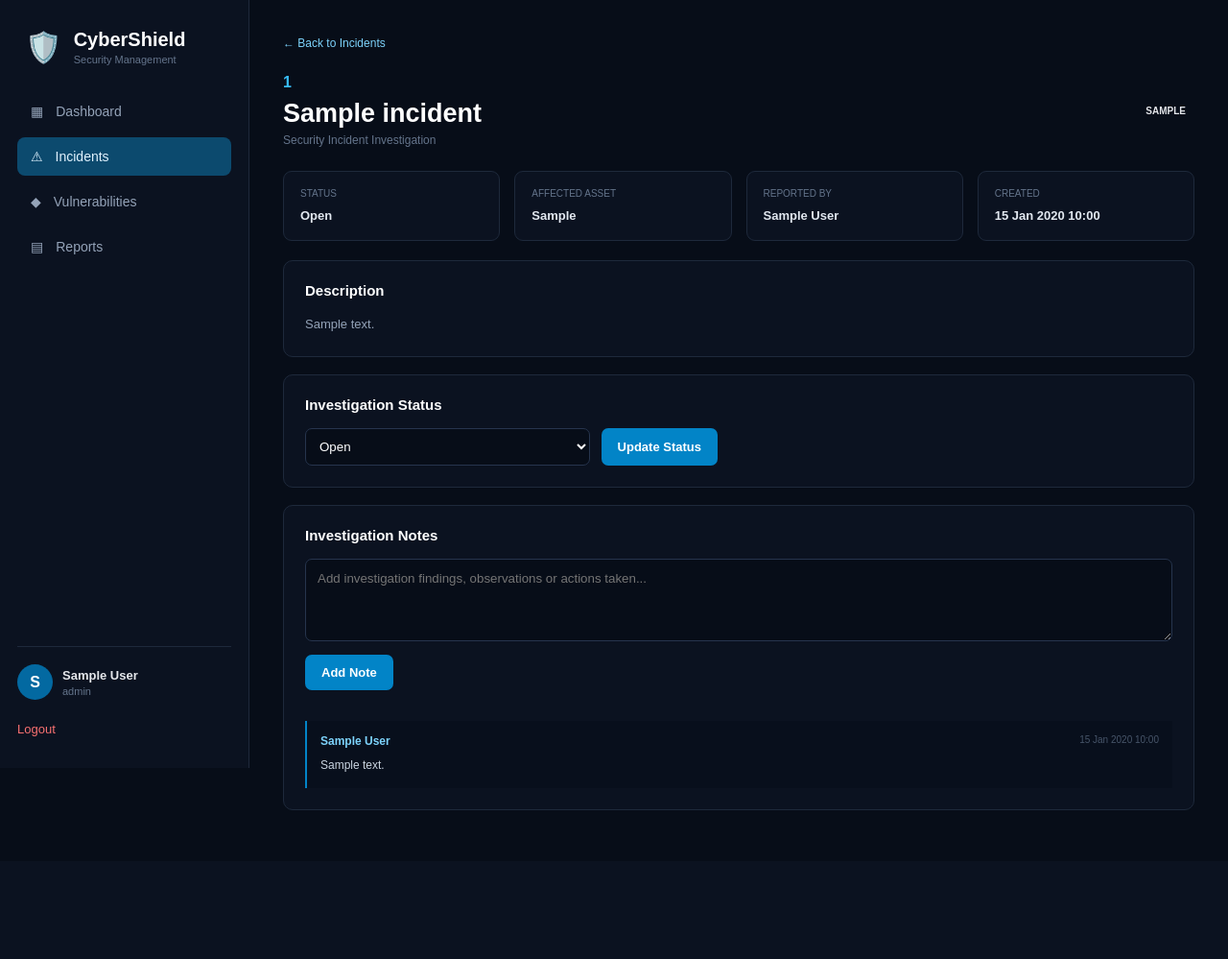
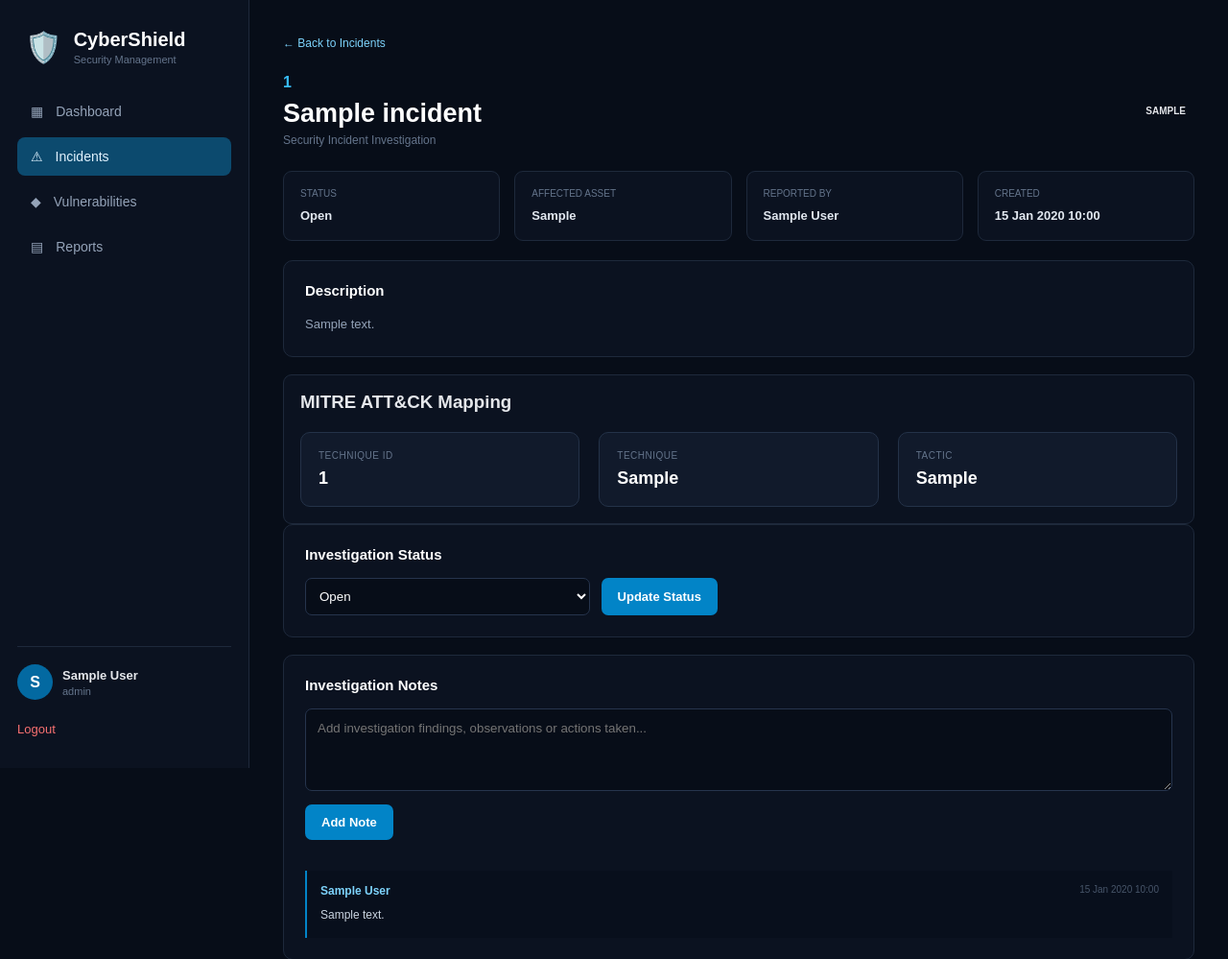
Before and after one commit to aleena-2507/CyberShield, a Flask app: page /incidents/1 in a window 1280 px wide. Shown: the top 999 px of the page at 96% size. Before the commit the page ends 844 px from the top, so only its background shows below. Run offline with Flask 3, Linux system fonts and the light colour scheme; a user stored in the database is signed in; tables that the repository leaves empty hold one stand-in row (values such as "Sample post").

Commit message:
mitre attack add

```diff
--- a/app.py
+++ b/app.py
@@ -44,6 +44,56 @@ app.config["SECRET_KEY"] = "cybershield-development-key"
 app.config["SQLALCHEMY_DATABASE_URI"] = "sqlite:///cybershield.db"
 app.config["SQLALCHEMY_TRACK_MODIFICATIONS"] = False
 
+MITRE_ATTACK = {
+    "T1566": {
+        "technique": "Phishing",
+        "tactic": "Initial Access"
+    },
+    "T1190": {
+        "technique": "Exploit Public-Facing Application",
+        "tactic": "Initial Access"
+    },
+    "T1110": {
+        "technique": "Brute Force",
+        "tactic": "Credential Access"
+    },
+    "T1059": {
+        "technique": "Command and Scripting Interpreter",
+        "tactic": "Execution"
+    },
+    "T1486": {
+        "technique": "Data Encrypted for Impact",
+        "tactic": "Impact"
+    },
+    "T1003": {
+        "technique": "OS Credential Dumping",
+        "tactic": "Credential Access"
+    },
+    "T1021": {
+        "technique": "Remote Services",
+        "tactic": "Lateral Movement"
+    },
+    "T1078": {
+        "technique": "Valid Accounts",
+        "tactic": "Defense Evasion"
+    },
+    "T1041": {
+        "technique": "Exfiltration Over C2 Channel",
+        "tactic": "Exfiltration"
+    },
+    "T1105": {
+        "technique": "Ingress Tool Transfer",
+        "tactic": "Command and Control"
+    },
+    "T1055": {
+        "technique": "Process Injection",
+        "tactic": "Defense Evasion"
+    },
+    "T1547": {
+        "technique": "Boot or Logon Autostart Execution",
+        "tactic": "Persistence"
+    }
+}
 
 # -------------------------
 # DATABASE
@@ -337,7 +387,7 @@ def create_incident():
         description = request.form.get("description", "").strip()
         affected_asset = request.form.get("affected_asset", "").strip()
         severity = request.form.get("severity", "").strip()
-
+        mitre_id = request.form.get("mitre_id")
         allowed_severities = ["Low", "Medium", "High", "Critical"]
 
         if not title or not description or not affected_asset:
@@ -347,6 +397,12 @@ def create_incident():
         if severity not in allowed_severities:
             flash("Please select a valid severity.", "error")
             return redirect(url_for("create_incident"))
+        mitre_technique = None
+        mitre_tactic = None
+
+        if mitre_id in MITRE_ATTACK:
+            mitre_technique = MITRE_ATTACK[mitre_id]["technique"]
+            mitre_tactic = MITRE_ATTACK[mitre_id]["tactic"]
 
         incident = Incident(
             title=title,
@@ -354,8 +410,14 @@ def create_incident():
             affected_asset=affected_asset,
             severity=severity,
             status="Open",
+
+            mitre_id=mitre_id,
+            mitre_technique=mitre_technique,
+            mitre_tactic=mitre_tactic,
+
             created_by=current_user.id
         )
+
 
         db.session.add(incident)
         db.session.flush()
@@ -375,7 +437,8 @@ def create_incident():
 
     return render_template(
         "create_incident.html",
-        user=current_user
+        user=current_user,
+        mitre_attack=MITRE_ATTACK
     )
 
 @app.route("/incidents/<int:id>")
@@ -833,8 +896,6 @@ def download_report():
     )
 
     story.append(Spacer(1, 0.25 * inch))
-
-
     # -----------------------
     # Recommendations
     # -----------------------
--- a/static/css/style.css
+++ b/static/css/style.css
@@ -1435,3 +1435,30 @@ button:hover {
 .dashboard-panel.full-width{
     grid-column:1 / -1;
 }
+.detail-grid {
+    display: grid;
+    grid-template-columns: repeat(auto-fit, minmax(220px, 1fr));
+    gap: 20px;
+    margin-top: 20px;
+}
+
+.detail-item {
+    background: #111a2b;
+    border: 1px solid #243248;
+    border-radius: 10px;
+    padding: 18px;
+}
+
+.detail-label {
+    display: block;
+    color: #8ca0c3;
+    font-size: 13px;
+    margin-bottom: 8px;
+    text-transform: uppercase;
+    letter-spacing: 0.5px;
+}
+
+.detail-item strong {
+    color: #ffffff;
+    font-size: 18px;
+}
--- a/templates/incident_details.html
+++ b/templates/incident_details.html
@@ -225,6 +225,32 @@
         </p>
 
     </section>
+    {% if incident.mitre_id %}
+    <div class="detail-card">
+
+        <h3>MITRE ATT&CK Mapping</h3>
+
+        <div class="detail-grid">
+
+            <div class="detail-item">
+                <span class="detail-label">Technique ID</span>
+                <strong>{{ incident.mitre_id }}</strong>
+            </div>
+
+            <div class="detail-item">
+                <span class="detail-label">Technique</span>
+                <strong>{{ incident.mitre_technique }}</strong>
+            </div>
+
+            <div class="detail-item">
+                <span class="detail-label">Tactic</span>
+                <strong>{{ incident.mitre_tactic }}</strong>
+            </div>
+
+        </div>
+
+    </div>
+    {% endif %}
 
 
     <!-- STATUS -->
```
Also changed, not shown: migrations/versions/b217272e3dac_added_mitre_att_ck_fields.py (added, +46 -0 lines), models.py (+28 -0 lines), templates/create_incident.html (+23 -0 lines).
